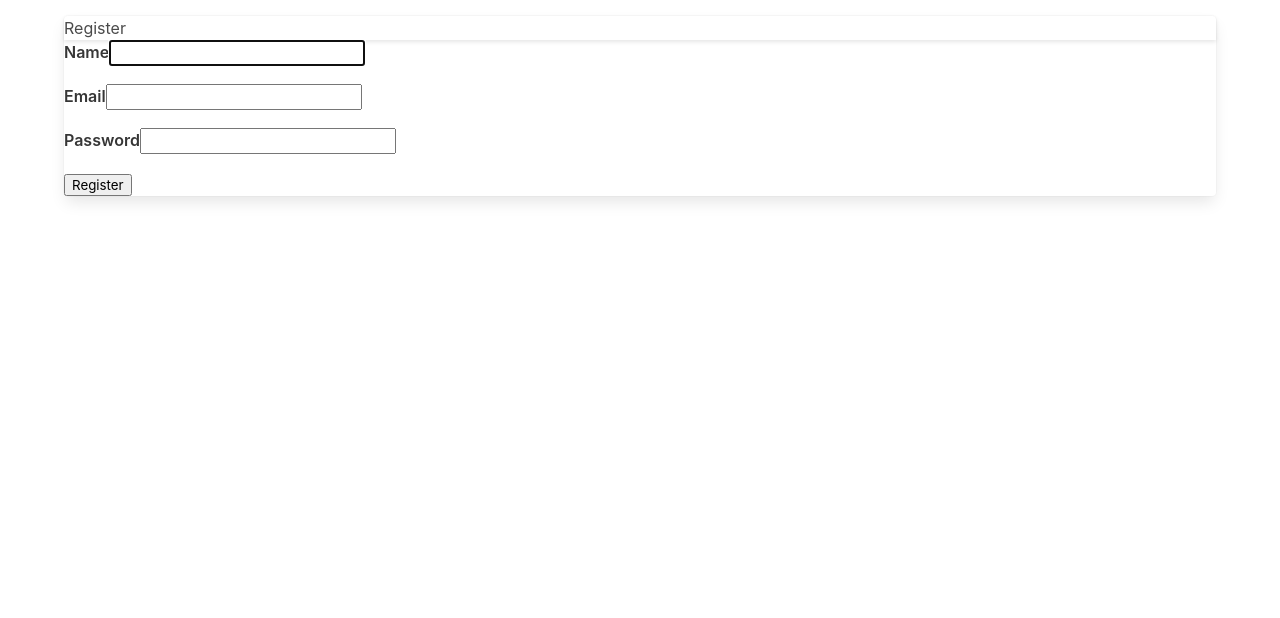
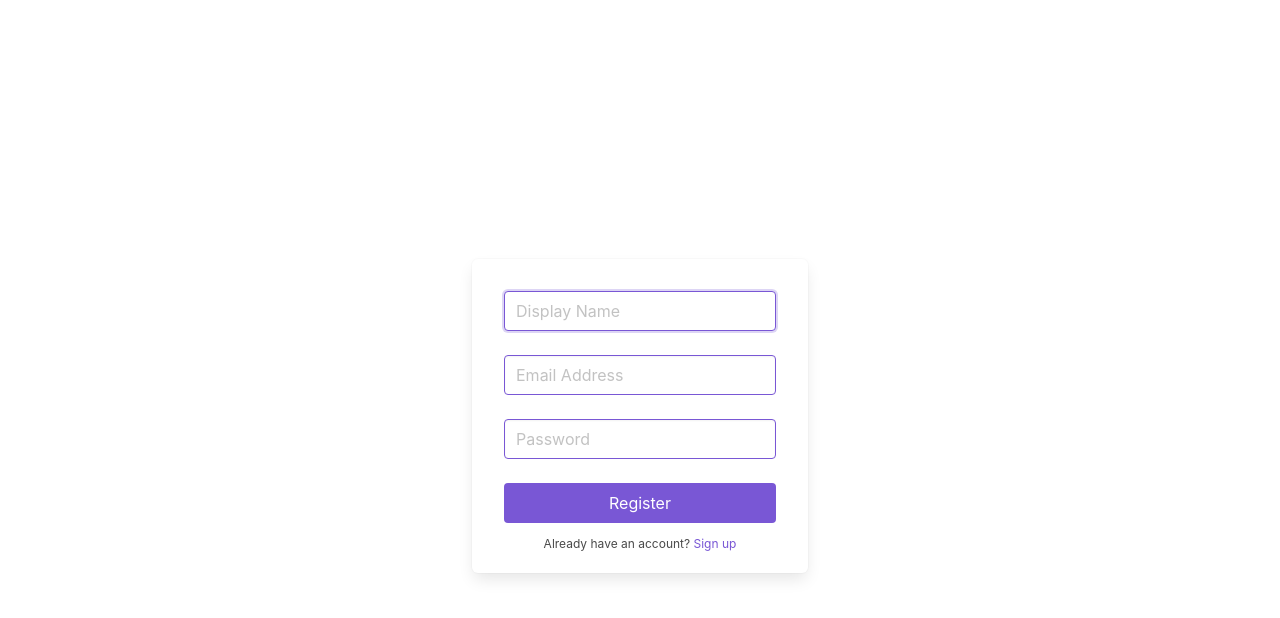
Before and after one commit to colonket/firebase-vuejs-blog, a Vue app: page /register in a window 1280 px wide. Shown: the top 618 px of the page. Built offline with nearby package versions, Linux system fonts and the light colour scheme; no server answers.

Commit message:
Migrate Register page, darken placeholder

```diff
--- a/src/App.vue
+++ b/src/App.vue
@@ -7,8 +7,12 @@
   </div>
 </template>
 
+<style scoped src="@/assets/styles.css">
+</style>
+
 <script>
 import topnavbar from './components/Navbar.vue'
+import 'buefy/dist/buefy.css'
 export default {
   components:{
     topnavbar
--- a/src/assets/base.css
+++ /dev/null
@@ -1,74 +0,0 @@
-/* color palette from <https://github.com/vuejs/theme> */
-:root {
-  --vt-c-white: #ffffff;
-  --vt-c-white-soft: #f8f8f8;
-  --vt-c-white-mute: #f2f2f2;
-
-  --vt-c-black: #181818;
-  --vt-c-black-soft: #222222;
-  --vt-c-black-mute: #282828;
-
-  --vt-c-indigo: #2c3e50;
-
-  --vt-c-divider-light-1: rgba(60, 60, 60, 0.29);
-  --vt-c-divider-light-2: rgba(60, 60, 60, 0.12);
-  --vt-c-divider-dark-1: rgba(84, 84, 84, 0.65);
-  --vt-c-divider-dark-2: rgba(84, 84, 84, 0.48);
-
-  --vt-c-text-light-1: var(--vt-c-indigo);
-  --vt-c-text-light-2: rgba(60, 60, 60, 0.66);
-  --vt-c-text-dark-1: var(--vt-c-white);
-  --vt-c-text-dark-2: rgba(235, 235, 235, 0.64);
-}
-
-/* semantic color variables for this project */
-:root {
-  --color-background: var(--vt-c-white);
-  --color-background-soft: var(--vt-c-white-soft);
-  --color-background-mute: var(--vt-c-white-mute);
-
-  --color-border: var(--vt-c-divider-light-2);
-  --color-border-hover: var(--vt-c-divider-light-1);
-
-  --color-heading: var(--vt-c-text-light-1);
-  --color-text: var(--vt-c-text-light-1);
-
-  --section-gap: 160px;
-}
-
-@media (prefers-color-scheme: dark) {
-  :root {
-    --color-background: var(--vt-c-black);
-    --color-background-soft: var(--vt-c-black-soft);
-    --color-background-mute: var(--vt-c-black-mute);
-
-    --color-border: var(--vt-c-divider-dark-2);
-    --color-border-hover: var(--vt-c-divider-dark-1);
-
-    --color-heading: var(--vt-c-text-dark-1);
-    --color-text: var(--vt-c-text-dark-2);
-  }
-}
-
-*,
-*::before,
-*::after {
-  box-sizing: border-box;
-  margin: 0;
-  position: relative;
-  font-weight: normal;
-}
-
-body {
-  min-height: 100vh;
-  color: var(--color-text);
-  background: var(--color-background);
-  transition: color 0.5s, background-color 0.5s;
-  line-height: 1.6;
-  font-family: Inter, -apple-system, BlinkMacSystemFont, 'Segoe UI', Roboto, Oxygen, Ubuntu,
-    Cantarell, 'Fira Sans', 'Droid Sans', 'Helvetica Neue', sans-serif;
-  font-size: 15px;
-  text-rendering: optimizeLegibility;
-  -webkit-font-smoothing: antialiased;
-  -moz-osx-font-smoothing: grayscale;
-}
--- a/src/assets/main.css
+++ /dev/null
@@ -1,35 +0,0 @@
-@import './base.css';
-
-#app {
-  max-width: 1280px;
-  margin: 0 auto;
-  padding: 2rem;
-
-  font-weight: normal;
-}
-
-a,
-.green {
-  text-decoration: none;
-  color: hsla(160, 100%, 37%, 1);
-  transition: 0.4s;
-}
-
-@media (hover: hover) {
-  a:hover {
-    background-color: hsla(160, 100%, 37%, 0.2);
-  }
-}
-
-@media (min-width: 1024px) {
-  body {
-    display: flex;
-    place-items: center;
-  }
-
-  #app {
-    display: grid;
-    grid-template-columns: 1fr 1fr;
-    padding: 0 2rem;
-  }
-}
--- /dev/null
+++ b/src/assets/styles.css
@@ -0,0 +1,12 @@
+.input::placeholder { /* Chrome, Firefox, Opera, Safari 10.1+ */
+    color: gray;
+    opacity: 1; /* Firefox */
+}
+
+.input:-ms-input-placeholder { /* Internet Explorer 10-11 */
+    color: gray;
+}
+
+.input::-ms-input-placeholder { /* Microsoft Edge */
+    color: gray;
+}
--- a/src/components/Login.vue
+++ b/src/components/Login.vue
@@ -19,7 +19,7 @@
 						/>
 					</div>
 					<div class="column">
-						<label for="Name">Password</label>
+						<label for="password">Password</label>
 						<input
 							id="password"
 							type="password"
--- a/src/components/Register.vue
+++ b/src/components/Register.vue
@@ -1,72 +1,59 @@
 <template>
-    <div class="container">
-      <div class="row justify-content-center">
-        <div class="is-8">
-          <div class="card">
-            <div class="card-header">Register</div>
-            <div class="card-body">
+
+	<div class="hero is-fullheight">
+		<div class="hero-body is-justify-content-center is-align-items-center">
 			<div v-if="error" class="message is-danger">{{error}}</div>
 			<form action="#" @submit.prevent="Register">
-                <div class="field is-grouped row">
-                  <label for="name" class="is-4 label has-text-right">Name</label>
-
-                  <div class="is-6">
+				<div class="columns is-flex is-flex-direction-column box">
+					<div class="column">
 						<input
 							id="name"
 							type="name"
-                      class="control"
+							class="input is-primary"
 							name="name"
 							value
 							required
 							autofocus
 							v-model="name"
+							placeholder="Display Name"
 						/>
 					</div>
-                </div>
-
-                <div class="field is-grouped row">
-                  <label for="email" class="is-4 label has-text-right">Email</label>
-
-                  <div class="is-6">
+					<div class="column">
 						<input
 							id="email"
 							type="email"
-                      class="control"
+							class="input is-primary"
 							name="email"
 							value
 							required
 							autofocus
 							v-model="email"
+							placeholder="Email Address"
 						/>
 					</div>
-                </div>
-
-                <div class="field is-grouped row">
-                  <label for="password" class="is-4 label has-text-right">Password</label>
-
-                  <div class="is-6">
+					<div class="column">
 						<input
 							id="password"
 							type="password"
-                      class="control"
+							class="input is-primary"
 							name="password"
 							required
 							v-model="password"
+							placeholder="Password"
 						/>
 					</div>
+					<div class="column">
+						<button class="button is-primary is-fullwidth" type="submit">Register</button>
 					</div>
-
-                <div class="field is-grouped row mb-0">
-                  <div class="is-8 offset-md-4">
-                    <button type="submit" class="btn btn-primary">Register</button>
+					<div class="has-text-centered">
+						<p class="is-size-7"> Already have an account? <a href="/login" class="has-text-primary">Sign up</a>
+						</p>
 					</div>
 				</div>
 			</form>
 		</div>
 	</div>
-        </div>
-      </div>
-    </div>
+
   </template>
 
 
--- a/src/main.js
+++ b/src/main.js
@@ -4,7 +4,6 @@ import App from './App.vue'
 import router from "./index";
 import { store } from "./store";
 
-import 'buefy/dist/buefy.css';
 
 const app = createApp(App)
 app.use(router);
```
Lines whose indentation alone changed are shown as unchanged.
